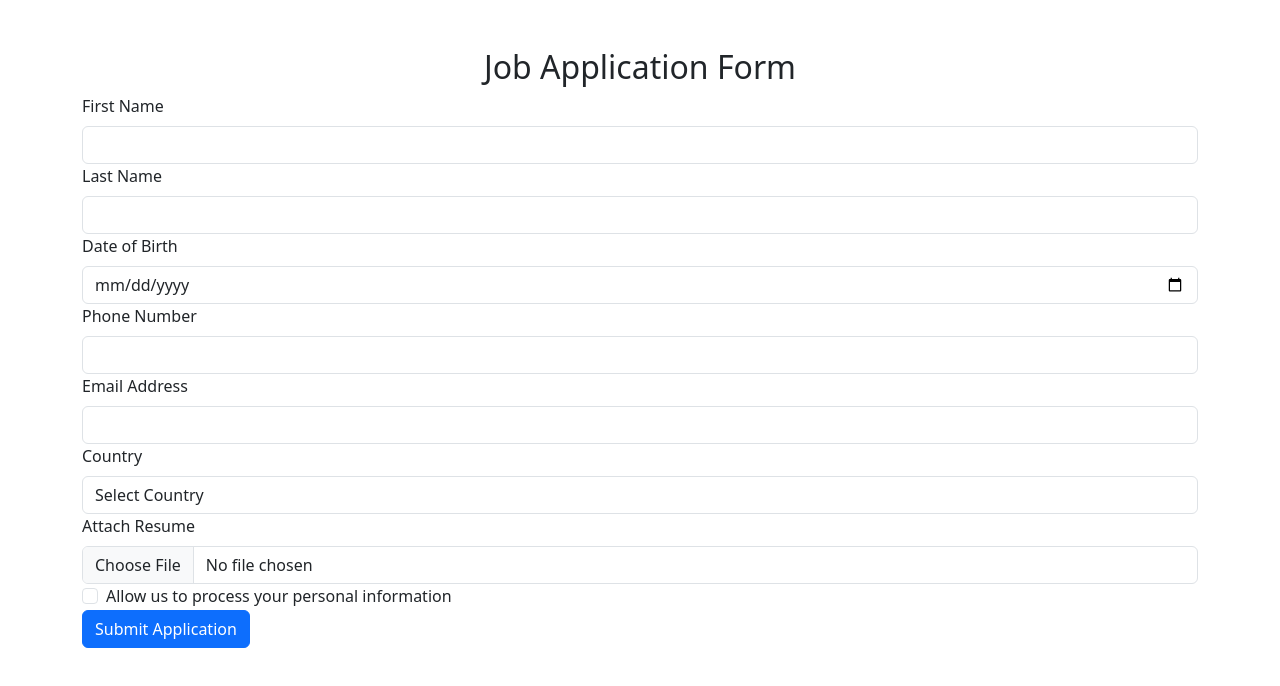
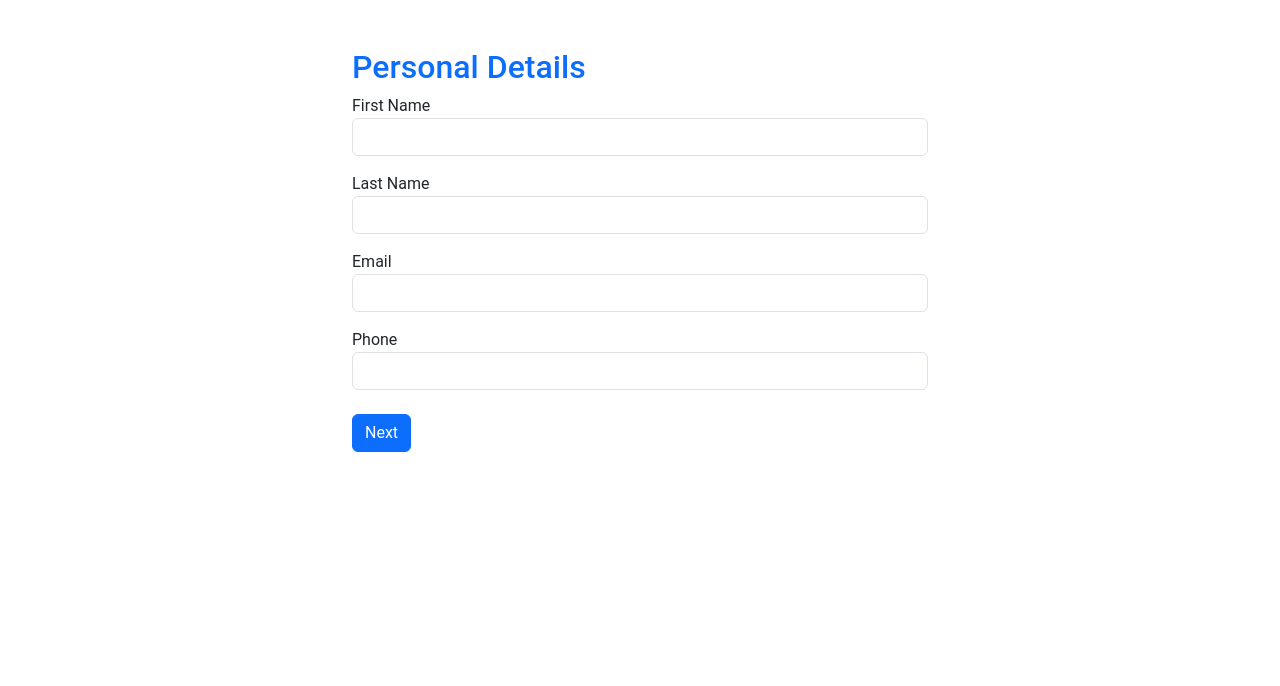
Before and after one commit to mnesh01/application1, a React (Create React App) app: page / in a window 1280 px wide. Shown: the top 686 px of the page. Built offline with nearby package versions, Linux system fonts and the light colour scheme.

Commit message:
change form format

```diff
--- a/src/JobApplicationForm.js
+++ b/src/JobApplicationForm.js
@@ -1,142 +1,135 @@
 import React, { useState } from "react";
-import { Container, Form, Button, Alert } from "react-bootstrap";
+import { Formik, Form, Field, ErrorMessage } from "formik";
+import * as Yup from "yup";
+import "bootstrap/dist/css/bootstrap.min.css";
 
-const JobApplicationForm = () => {
+const steps = ["Personal Details", "Work Experience", "Resume Upload", "Review & Submit"];
+
+const MultiStepForm = () => {
+  const [step, setStep] = useState(0);
   const [formData, setFormData] = useState({
-    firstName: "",
-    lastName: "",
-    dob: "",
-    phoneNumber: "",
+    firstname: "",
+    lastname: "",
     email: "",
-    country: "",
+    phone: "",
+    experience: "",
     resume: null,
-    introduction: "",
-    gender: "",
-    source: "",
-    disability: "",
-    maritalStatus: "",
-    consent: false,
-    error: "",
-    success: false,
   });
+  const [loading, setLoading] = useState(false);
+  const [successMessage, setSuccessMessage] = useState(null);
 
-  const handleChange = (e) => {
-    const { name, value, type, checked } = e.target;
-    setFormData({
-      ...formData,
-      [name]: type === "checkbox" ? checked : value,
-    });
+  const validationSchema = [
+    Yup.object({
+      firstname: Yup.string().required("Required"),
+      lastname: Yup.string().required("Required"),
+      email: Yup.string().email("Invalid email").required("Required"),
+      phone: Yup.string().required("Required"),
+    }),
+    Yup.object({
+      experience: Yup.string().required("Required"),
+    }),
+    Yup.object({
+      resume: Yup.mixed().required("Resume is required"),
+    }),
+  ];
+
+  const handleNext = (values) => {
+    setFormData({ ...formData, ...values });
+    setStep(step + 1);
   };
 
-  const handleFileChange = (e) => {
-    setFormData({ ...formData, resume: e.target.files[0] });
+  const handlePrev = () => {
+    setStep(step - 1);
   };
 
-  const handleSubmit = (e) => {
-    e.preventDefault();
-    if (!formData.consent) {
-      setFormData({ ...formData, error: "Check the consent box to submit" });
-      return;
-    }
-    setFormData({ ...formData, error: "", success: true });
+  const handleSubmit = (values) => {
+    setLoading(true);
+    setTimeout(() => {
+      setLoading(false);
+      setSuccessMessage("Application submitted successfully!");
+    }, 2000);
   };
 
   return (
-    <Container className="mt-5">
-      <h2 className="text-center">Job Application Form</h2>
-      {formData.error && <Alert variant="danger">{formData.error}</Alert>}
-      {formData.success && (
-        <Alert variant="success">
-          You have successfully submitted your application. Thanks! We will get
-          back to you as soon as possible.
-        </Alert>
-      )}
-      <Form onSubmit={handleSubmit}>
-        <Form.Group>
-          <Form.Label>First Name</Form.Label>
-          <Form.Control
-            type="text"
-            name="firstName"
-            value={formData.firstName}
-            onChange={handleChange}
-            required
-          />
-        </Form.Group>
-        <Form.Group>
-          <Form.Label>Last Name</Form.Label>
-          <Form.Control
-            type="text"
-            name="lastName"
-            value={formData.lastName}
-            onChange={handleChange}
-            required
-          />
-        </Form.Group>
-        <Form.Group>
-          <Form.Label>Date of Birth</Form.Label>
-          <Form.Control
-            type="date"
-            name="dob"
-            value={formData.dob}
-            onChange={handleChange}
-            required
-          />
-        </Form.Group>
-        <Form.Group>
-          <Form.Label>Phone Number</Form.Label>
-          <Form.Control
-            type="tel"
-            name="phoneNumber"
-            value={formData.phoneNumber}
-            onChange={handleChange}
-            required
-          />
-        </Form.Group>
-        <Form.Group>
-          <Form.Label>Email Address</Form.Label>
-          <Form.Control
-            type="email"
-            name="email"
-            value={formData.email}
-            onChange={handleChange}
-            required
-          />
-        </Form.Group>
-        <Form.Group>
-          <Form.Label>Country</Form.Label>
-          <Form.Control
-            as="select"
-            name="country"
-            value={formData.country}
-            onChange={handleChange}
-            required
-          >
-            <option value="">Select Country</option>
-            <option value="USA">USA</option>
-            <option value="UK">UK</option>
-            <option value="Kenya">Kenya</option>
-          </Form.Control>
-        </Form.Group>
-        <Form.Group>
-          <Form.Label>Attach Resume</Form.Label>
-          <Form.Control type="file" onChange={handleFileChange} required />
-        </Form.Group>
-        <Form.Group>
-          <Form.Check
-            type="checkbox"
-            label="Allow us to process your personal information"
-            name="consent"
-            checked={formData.consent}
-            onChange={handleChange}
-            required
-          />
-        </Form.Group>
-        <Button type="submit" variant="primary">
-          Submit Application
-        </Button>
-      </Form>
-    </Container>
+    <div className="container mt-5" style={{ fontFamily: "Roboto", maxWidth: "600px" }}>
+      <h2 className="text-primary">{steps[step]}</h2>
+      <Formik
+        initialValues={formData}
+        validationSchema={validationSchema[step]}
+        onSubmit={step === steps.length - 1 ? handleSubmit : handleNext}
+      >
+        {({ setFieldValue }) => (
+          <Form>
+            {step === 0 && (
+              <>
+                <div className="mb-3">
+                  <label>First Name</label>
+                  <Field name="firstname" className="form-control" />
+                  <ErrorMessage name="name" component="div" className="text-danger" />
+                </div>
+                <div className="mb-3">
+                  <label>Last Name</label>
+                  <Field name="lastname" className="form-control" />
+                  <ErrorMessage name="name" component="div" className="text-danger" />
+                </div>
+                <div className="mb-3">
+                  <label>Email</label>
+                  <Field name="email" type="email" className="form-control" />
+                  <ErrorMessage name="email" component="div" className="text-danger" />
+                </div>
+                <div className="mb-3">
+                  <label>Phone</label>
+                  <Field name="phone" className="form-control" />
+                  <ErrorMessage name="phone" component="div" className="text-danger" />
+                </div>
+              </>
+            )}
+            {step === 1 && (
+              <div className="mb-3">
+                <label>Work Experience</label>
+                <Field name="experience" className="form-control" />
+                <ErrorMessage name="experience" component="div" className="text-danger" />
+              </div>
+            )}
+            {step === 2 && (
+              <div className="mb-3">
+                <label>Resume Upload</label>
+                <input
+                  type="file"
+                  className="form-control"
+                  onChange={(event) => setFieldValue("resume", event.currentTarget.files[0])}
+                />
+                <ErrorMessage name="resume" component="div" className="text-danger" />
+              </div>
+            )}
+            {step === 3 && (
+              <div>
+                <h4>Review Your Details</h4>
+                <p><strong>First Name:</strong> {formData.name}</p>
+                <p><strong>Last Name:</strong> {formData.name}</p>
+                <p><strong>Email:</strong> {formData.email}</p>
+                <p><strong>Phone:</strong> {formData.phone}</p>
+                <p><strong>Experience:</strong> {formData.experience}</p>
+                <p><strong>Resume:</strong> {formData.resume?.name || "Not uploaded"}</p>
+              </div>
+            )}
+            <div className="d-flex justify-content-between mt-4">
+              {step > 0 && (
+                <button type="button" className="btn btn-secondary" onClick={handlePrev}>
+                  Back
+                </button>
+              )}
+              <button type="submit" className="btn btn-primary">
+                {step === steps.length - 1 ? "Submit" : "Next"}
+              </button>
+            </div>
+          </Form>
+        )}
+      </Formik>
+      {loading && <div className="mt-3 text-primary">Submitting...</div>}
+      {successMessage && <div className="mt-3 text-success">{successMessage}</div>}
+    </div>
   );
 };
 
-export default JobApplicationForm;
+export default MultiStepForm;
```
